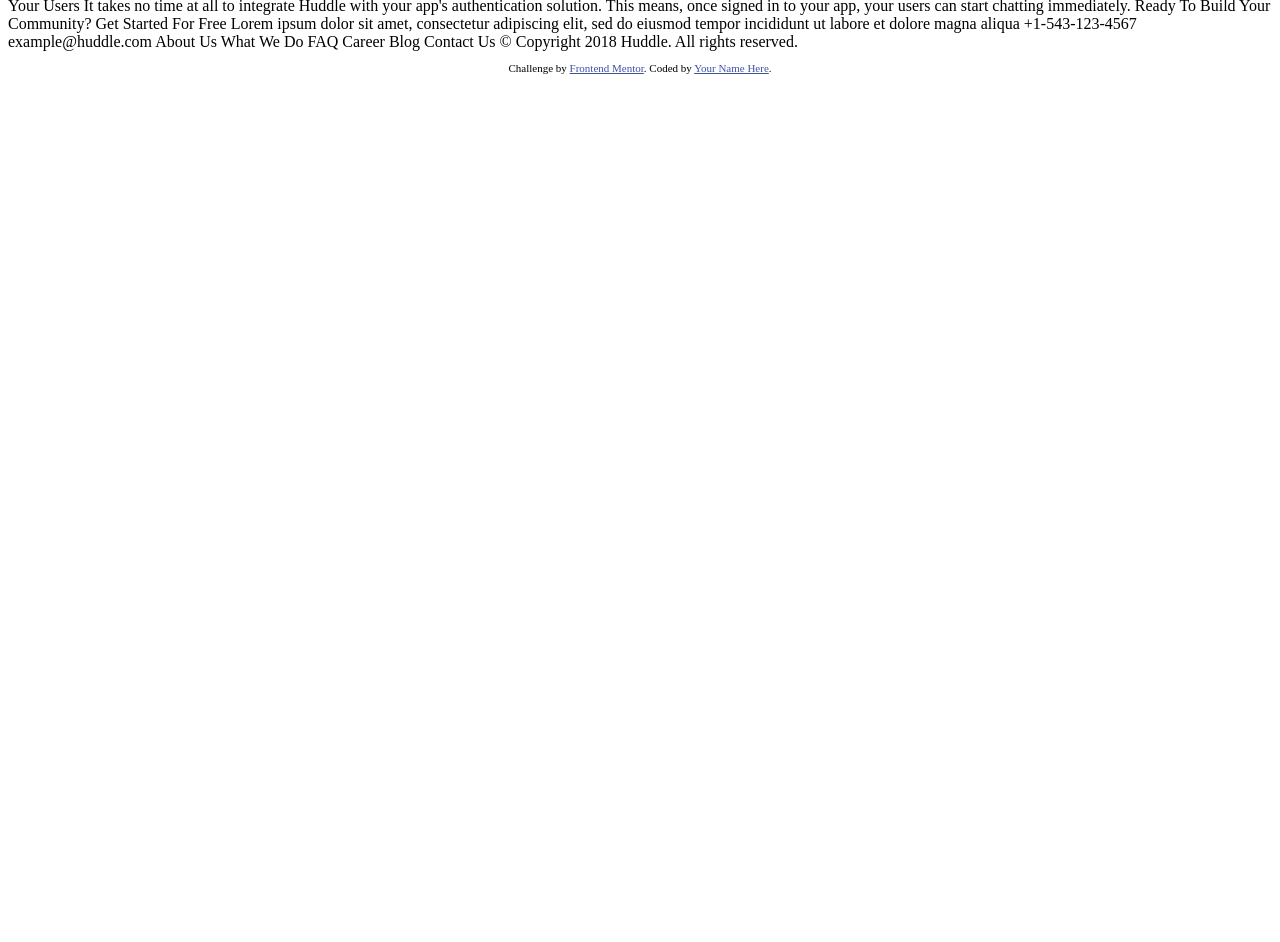
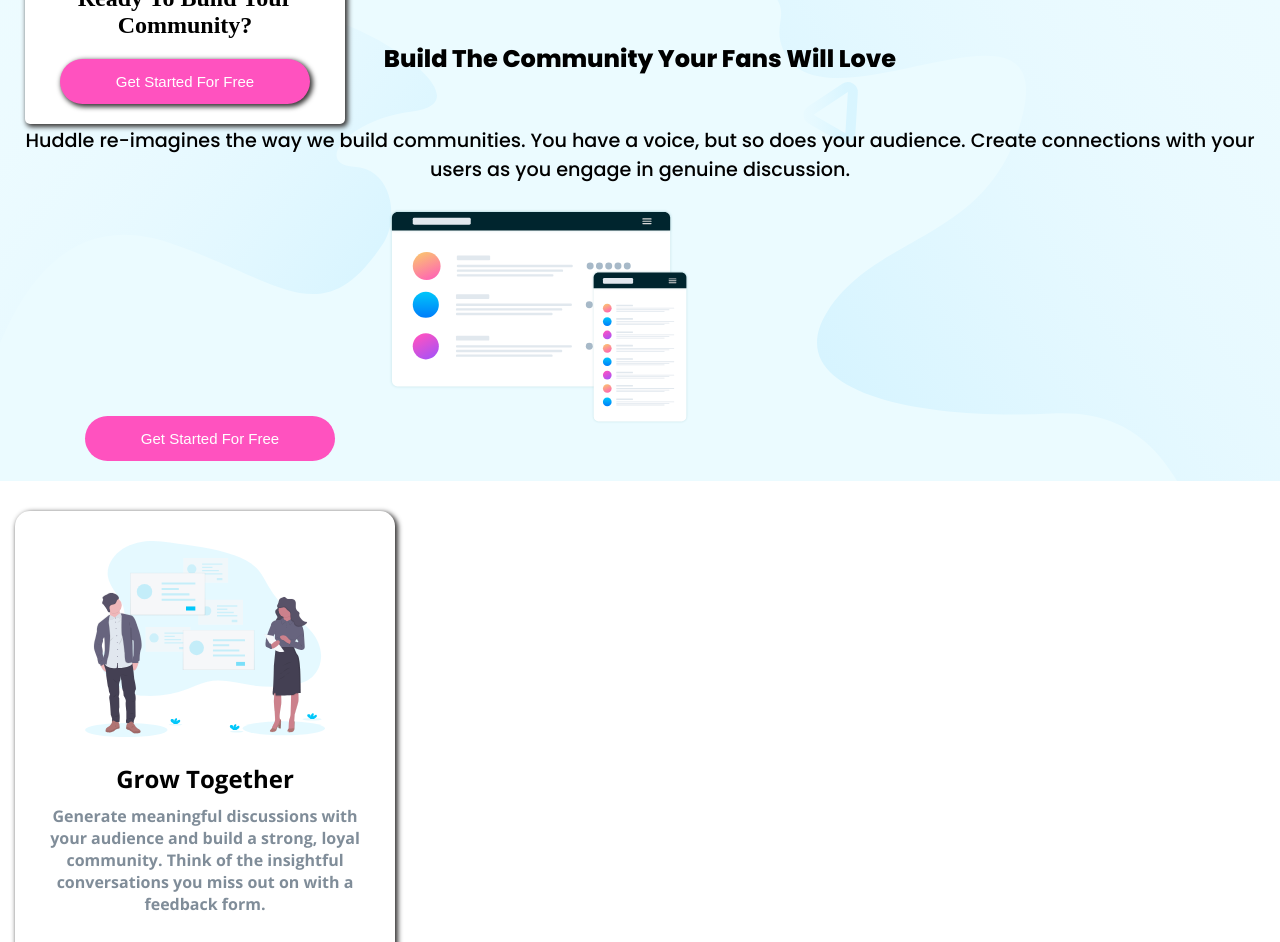
Before and after one commit to EdgeJournals/fem-huddle, a plain HTML site: page index.html in a window 1280 px wide. Shown: the part 65-1007 px from the top of the page. Before the commit the page ends 800 px from the top, so only its background shows below. Drawn offline with nearby package versions, Linux system fonts and the light colour scheme.

Commit message:
updated styling

```diff
--- a/index.html
+++ b/index.html
@@ -2,69 +2,121 @@
 <html lang="en">
 <head>
   <meta charset="UTF-8">
-  <meta name="viewport" content="width=device-width, initial-scale=1.0"> <!-- displays site properly based on user's device -->
+  <meta name="viewport" content="width=device-width, initial-scale=1.0">
+  <link rel="stylesheet" href="style.css">
 
-  <link rel="icon" type="image/png" sizes="32x32" href="./images/favicon-32x32.png">
-
-  <title>Frontend Mentor | Huddle landing page with alternating feature blocks</title>
-
-  <!-- Feel free to remove these styles or customise in your own stylesheet 👍 -->
-  <style>
-    .attribution { font-size: 11px; text-align: center; }
-    .attribution a { color: hsl(228, 45%, 44%); }
-  </style>
+  <title> Huddle landing page </title>
 </head>
 <body>
+  <!--Hero Section-->
+<section class="Hero">
+  <nav>
+    <div>
+      <img src="./images/logo.svg" alt="" class="nav-logo">
+    </div>
 
-  Try It Free
+    <button class="nav-btn">Try It Free</button>
+  </nav>
 
+  <h1>
     Build The Community Your Fans Will Love
+  </h1>
 
+  <p>
     Huddle re-imagines the way we build communities. You have a voice, but so does your audience.
     Create connections with your users as you engage in genuine discussion.
+  </p>
 
+  <button class="hero-btn">
     Get Started For Free
+  </button>
 
-  Grow Together
+  <img src="./images/illustration-mockups.svg" alt="" class="main-image">
 
-  Generate meaningful discussions with your audience and build a strong, loyal community.
+</section>
+  <!--Info Section-->
+  <section class="info">
+  <div class="card">
+    <img src="./images/illustration-grow-together.svg" alt="" class="card-img">
+    <h2>Grow Together</h2>
+    <p>Generate meaningful discussions with your audience and build a strong, loyal community.
       Think of the insightful conversations you miss out on with a feedback form.
+    </p>
+  </div>
 
-  Flowing Conversations
-
+  <div class="card">
+    <img src="./images/illustration-flowing-conversation.svg" alt="" class="card-img">
+    <h2>Flowing Conversations</h2>
+    <p>
       You wouldn't paginate a conversation in real life, so why do it online? Our threads
        have just-in-time loading for a more natural flow.
+    </p>
+  </div>
 
-  Your Users
-
+  <div class="card">
+    <img src="./images/illustration-your-users.svg" alt="" class="card-img">
+    <h2>Your Users</h2>
+    <p>
       It takes no time at all to integrate Huddle with your app's authentication solution.
       This means, once signed in to your app, your users can start chatting immediately.
+    </p>
+  </div>
+</section>
 
+<section class="inter-div">
+   <div class="intersection">
+    <h2>
       Ready To Build Your Community?
-
+    </h2>
+    <button class="footer-btn">
       Get Started For Free
-
-  Lorem ipsum dolor sit amet, consectetur adipiscing elit, sed do eiusmod tempor
-  incididunt ut labore et dolore magna aliqua
-
-  +1-543-123-4567
-  example@huddle.com
-
-  About Us
-  What We Do
-  FAQ
-
-  Career
-  Blog
-  Contact Us
-
-  &copy; Copyright 2018 Huddle. All rights reserved.
+    </button>
+   </div>
+</section>
 
 <footer>
-    <p class="attribution">
-      Challenge by <a href="https://www.frontendmentor.io?ref=challenge" target="_blank">Frontend Mentor</a>.
-      Coded by <a href="#">Your Name Here</a>.
-    </p>
+
+  <img src="./images/logo.svg" alt="" srcset="" class="footer-logo">
+
+  <div>
+    <img src="./images/icon-location.svg" alt=""> <span>Lorem ipsum dolor sit amet, consectetur adipiscing elit, sed do eiusmod tempor
+     incididunt ut labore et dolore magna aliqua</span>
+ </div>
+
+ <div>
+  <img src="./images/icon-phone.svg" alt="">
+  <span> +1-543-123-4567</span>
+ </div>
+
+ <div>
+  <img src="./images/icon-email.svg" alt="">
+  <span>example@huddle.com</span>
+ </div>
+
+ <div>
+  <ul>
+    <li><a href="">
+      About Us
+    </a></li>
+    <li><a href="">
+       What We Do
+    </a></li>
+    <li><a href="">
+      FAQ
+    </a></li>
+    <li><a href="">
+      Career
+    </a></li>
+    <li><a href="">
+      Blog
+    </a></li>
+    <li><a href="">
+      Contact Us
+    </a></li>
+  </ul>
+ </div>
+
+  &copy; Copyright 2025 Huddle. All rights reserved.
 </footer>
 </body>
 </html>
--- /dev/null
+++ b/style.css
@@ -0,0 +1,180 @@
+@import url('https://fonts.googleapis.com/css2?family=Open+Sans:ital,wght@0,300..800;1,300..800&display=swap');
+
+@import url('https://fonts.googleapis.com/css2?family=Poppins:ital,wght@0,100;0,200;0,300;0,400;0,500;0,600;0,700;0,800;0,900;1,100;1,200;1,300;1,400;1,500;1,600;1,700;1,800;1,900&display=swap');
+
+
+*{
+  margin: 0px;
+  padding: 0px;
+}
+
+.Hero{
+  background-image: url(./images/bg-hero-desktop.svg);
+  background-color: hsl(193, 100%, 96%);
+  font-family: Poppins;
+  justify-content: center;
+}
+
+nav{
+  display: flex;
+  justify-content: space-between;
+  padding: 25px;
+}
+
+.nav-logo{
+  width: 150px;
+}
+
+.nav-btn{
+  width: 100px;
+  border-radius: 15px;
+  border: none;
+  box-shadow: 2px 2px 5px 1px  #383737;
+  font-weight: 700;
+}
+
+.Hero h1{
+  text-align: center;
+  font-weight: 800;
+  padding: 25px;
+}
+
+.Hero p{
+  text-align: center;
+  padding: 25px;
+  font-weight: 500;
+  font-size: larger;
+}
+
+.hero-btn{
+  background-color: hsl(322, 100%, 66%);
+  width: 250px;
+  height: 45px;
+  text-align: center;
+  border-radius: 25px;
+  border: none;
+  color: white;
+  font-size: 15px;
+  justify-self: center;
+  margin-bottom: 20px;
+  margin-left: 85px;
+
+}
+
+.main-image{
+  width: 300px;
+  justify-self: center;
+  align-self: center;
+  margin-bottom: 20px;
+  margin-left: 50px;
+}
+
+
+
+.info{
+  margin-top: 30px;
+  justify-content: center;
+  font-family: Open Sans;
+  display: grid;
+  grid-template-columns: 1fr;
+  grid-column: 1fr 1fr 1fr;
+  gap: 20px;
+  position: relative;
+  z-index: 1;
+}
+
+.card{
+  width: 320px;
+  padding: 30px;
+  box-shadow: 2px 2px 5px 1px  #383737;
+  justify-content: center;
+  border-radius: 15px;
+  margin-left: 15px;
+
+}
+
+.card p{
+  text-align: center;
+  margin-bottom: 30px;
+  font-weight: 700;
+  color: hsl(208, 11%, 55%);
+}
+
+.card h2{
+  text-align: center;
+  margin-bottom: 10px;
+}
+
+.card-img{
+  width: 240px;
+  margin-left: 40px;
+  margin-bottom: 20px;
+}
+
+
+
+.intersection{
+  background-color: white;
+  width: 320px;
+  box-shadow: 2px 2px 5px 1px  #383737;
+  margin-left: 25px;
+  border-radius: 5px;
+  text-align: center;
+  margin-bottom: 20px;
+  position: absolute;
+  z-index: 2;
+  top: 20px;
+}
+
+.intersection h2{
+  margin-top: 30px;
+  margin-bottom: 20px;
+
+}
+
+.footer-btn{
+  background-color: hsl(322, 100%, 66%);
+  width: 250px;
+  height: 45px;
+  text-align: center;
+  border-radius: 25px;
+  border: none;
+  color: white;
+  font-size: 15px;
+  justify-self: center;
+  margin-bottom: 20px;
+  box-shadow: 2px 2px 5px 1px  #383737;
+}
+
+footer{
+  background-color: hsl(192, 100%, 9%);
+  text-align: center;
+  font-family: Open Sans;
+  font-weight: 400;
+  color: white;
+  position: relative;
+  z-index: 1;
+}
+
+footer img{
+  margin-right: 10px;
+}
+
+footer div{
+  margin-bottom: 20px;
+}
+
+a{
+  cursor: pointer;
+  text-decoration: none;
+  color: white;
+}
+
+.footer-logo{
+  margin-top: 30px;
+  margin-bottom: 20px;
+}
+
+li{
+  margin-bottom: 20px;
+}
```
Lines whose indentation alone changed are shown as unchanged.
